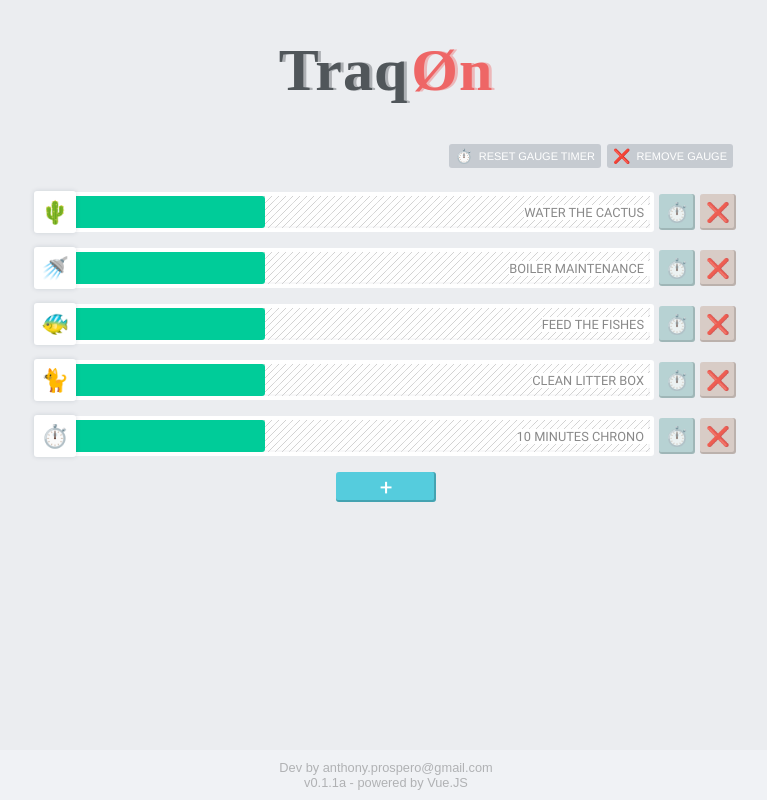
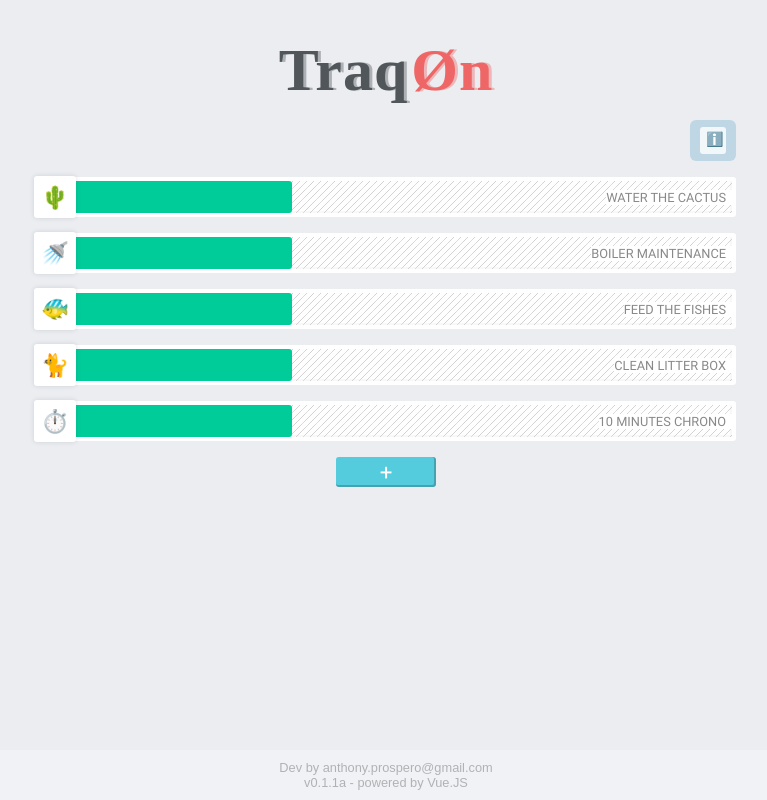
Before and after one commit to Shadowfaax/tasks-dashboard, a Vue app: page / in a window 1280 px wide. Shown: the whole page, without its empty margins (254-1021 px from the left). Built offline with nearby package versions, Linux system fonts and the light colour scheme; a web font is replaced by a local one.

Commit message:
toggle controls fct, css fixes

```diff
--- a/src/App.vue
+++ b/src/App.vue
@@ -52,7 +52,7 @@ export default {
 
 <style>
 /* APP */
-* { box-sizing: border-box; transition: transform ease-in-out .2s, width ease-in-out .2s, background-color ease .2s; }
+* { box-sizing: border-box; transition: all ease .2s, transform ease-in-out .2s, width ease-in-out .2s, background-color ease .2s, box-shadow ease .2s; }
 html, body { margin: 0; padding: 0; }
 body { background-color: #F0F2F5; }
 input { padding: 7px 12px; border: none; border-radius: 3px; background-color: #FFFFFF; font-size: .9em; letter-spacing: 1px; font-family: Helvetica, sans-serif; overflow: hidden; }
@@ -61,31 +61,38 @@ input[type='submit'],
 button { padding: 2px 15px; font-family: 'Roboto', Arial, Helvetica, sans-serif; font-size: 1em; color: #FFFFFFFF; background-color: #3399CCFF; border: none; border-radius: 3px; box-shadow: -1px -1px 0px 1px #00000033 inset; }
 input[type='submit']:hover,
 button:hover { box-shadow: 1px 1px 0px 1px #00000033 inset; transform: translate(2px, 2px); }
-form { width: 100%; }
-a { text-decoration: none; color: #3399CCFF; }
-footer { position: fixed; z-index: 555; bottom: 0; left: 0; width: 100%; padding: 10px 0; text-align: center; font-family: Arial, Helvetica, sans-serif; font-size: .8em; color: #00000044; background-color: #F0F2F5; }
+form    { width: 100%; }
+a       { text-decoration: none; color: #3399CCFF; }
+footer  { position: fixed; z-index: 555; bottom: 0; left: 0; width: 100%; padding: 10px 0; text-align: center; font-family: Arial, Helvetica, sans-serif; font-size: .8em; color: #00000044; background-color: #F0F2F5; }
 
 #app { width: 90vw; margin: 0 auto; padding-bottom: 50px; font-family: Avenir, Helvetica, Arial, sans-serif; -webkit-font-smoothing: antialiased; -moz-osx-font-smoothing: grayscale; color: #2C3E50; }
 .popup-header { position: fixed; z-index: 9999; top: 0; left: 0; padding: 10px 0; width: 100%; display: flex; flex-flow: row wrap; justify-content: space-around; align-items: center; background-color: #FFFFFFFF; box-shadow: 0 0 6px #00000022; }
 .fullscreen-popup { position: fixed; z-index: 9990; top: 0; left: 0; width: 100%; height: 100%; background-color: #FFFFFF22; backdrop-filter: blur(16px); overflow: auto; }
 .popup-content { margin-top: 60px; }
 
+.info-panel-blk     { display: flex; flex-flow: row wrap; justify-content: flex-end; margin: 0; text-align: right; }
+.info-panel         { padding: 7px 7px; display: flex; justify-content: space-around; align-items: center; font-size: 1.0em; color: #FFFFFFFF; background-color: #E9E9E9FF; border-radius: 6px; cursor: default; }
+.info-panel.right   { justify-content: flex-end; }
+.info-panel.nobg    { background-color: transparent; border: none; padding: 0; }
+.infop-item         { display: inline-block; overflow: hidden; height: 27px; margin: 0 3px; padding: 4px 6px; font-size: 11px; text-transform: uppercase; background-color: #33445533; border-radius: 3px; letter-spacing: 1px; text-align: center; display: flex; align-items: center; }
+.infop-item-icon    { font-size: 14px; }
+.info-toggle        { display: inline-block; width: 26px; text-align: center; cursor: pointer; color: #2288AAFF; background-color: #FFFFFFCC; }
+.info-toggle:hover  { background-color: #FFFFFF66; }
+
 /* GENERIC COMPONENTS */
+.info               { background-color: #66AACC55; }
+.ok                 { background-color: #66AA7755; }
+.warning            { background-color: #BBAA4455; }
+.error              { background-color: #DD333355; }
+.bg-white           { background-color: #FFFFFFFF; }
 .hidden             { display: none; }
+.shrink             { width: 0; padding: 0; margin: 0; overflow: hidden; }
+.h-space-5          { display: inline-block; width:  5px; }
+.h-space-10         { display: inline-block; width: 10px; }
 .center             { text-align: center; }
 .vertical-space-30  { display: block; width: 100%; height: 30px; }
 .vertical-space-50  { display: block; width: 100%; height: 50px; }
 .flex-center-items  { display: flex; flex-flow: row nowrap; justify-content: space-between; align-items: center; }
-
-.infop-item         { display: inline-block; margin: 0 3px; padding: 4px 6px; font-size: 11px; text-transform: uppercase; background-color: #33445533; border-radius: 3px; text-align: center; display: flex; align-items: center; }
-.infop-item-icon    { font-size: 14px; margin-right: 6px; }
-.info-panel         { background-color: #E9E9E9FF; width: 100%; padding: 14px; margin: 24px 0; display: flex; justify-content: space-around; align-items: center; font-size: 1.0em; color: #FFFFFFFF; border: 1px dashed #FFFFFFCC; border-radius: 9px; }
-.info-panel.right   { justify-content: flex-end; }
-.info-panel.nobg    { background-color: transparent; border: none; padding: 0; }
-.info-panel.info    { background-color: #66AACC55; }
-.info-panel.ok      { background-color: #66AA7755; }
-.info-panel.warning { background-color: #BBAA4455; }
-.info-panel.error   { background-color: #DD333355; }
 
 /* RESPONSIVE VIEWS */
 @media (min-width: 800px) {
--- a/src/components/Dashboard.vue
+++ b/src/components/Dashboard.vue
@@ -1,9 +1,12 @@
 <template>
     <div class="widgets-block">
 
-        <div class="info-panel nobg right">
-            <span class="infop-item"><span class="infop-item-icon">⏱️</span> reset gauge timer</span>
-            <span class="infop-item"><span class="infop-item-icon">❌</span> remove gauge</span>
+        <div class="info-panel-blk">
+            <div class="info-panel info right">
+                <span  v-bind:class="[displayInfo ? '' : 'shrink']" class="infop-item"><span class="infop-item-icon">⏱️</span><div class="h-space-5"></div> gauge timer</span>
+                <span  v-bind:class="[displayInfo ? '' : 'shrink']" class="infop-item"><span class="infop-item-icon">❌</span><div class="h-space-5"></div>remove gauge</span>
+                <span @click="displayInfoToggle()" class="infop-item info-toggle"><span href="#" class="infop-item-icon">ℹ️</span></span>
+            </div>
         </div>
 
         <div id="gauge-widgets" class="gauge-widgets-container">
@@ -15,10 +18,10 @@
                     </div>
                     <div class="gauge-progress" v-bind:class="[item.percent > 66 ? 'yellow' : '', item.percent > 95 ? 'red' : '']" v-bind:style="'width:'+item.percent+'%'"></div>
                 </div>
-                <a href="#" title="Reset timer" v-bind:class="{ 'shrink': gaugeToggle[index] }" class="gauge-action gauge-reset" :data-array-id="index" @click="resetGauge(index)">
-                    <span><!-- ♻️⏱️ -->⏱️</span>
+                <a href="#" title="Reset timer" v-bind:class="[gaugeToggle[index] ? 'shrink' : '']" class="gauge-action gauge-reset" :data-array-id="index" @click="resetGauge(index)">
+                    <span>⏱️</span>
                 </a>
-                <a href="#" title="Remove gauge" v-bind:class="{ 'shrink': gaugeToggle[index] }" class="gauge-action gauge-delete" :data-array-id="index" @click="removeNode(index)">
+                <a href="#" title="Remove gauge" v-bind:class="[gaugeToggle[index] ? 'shrink' : '']" class="gauge-action gauge-delete" :data-array-id="index" @click="removeNode(index)">
                     <span>❌</span>
                 </a>
             </div>
@@ -93,6 +96,7 @@ export default {
         return {
             items: [],
             gaugeToggle: [],
+            displayInfo: false,
             addName: '',
             addDays: '',
             addHours: '',
@@ -105,6 +109,9 @@ export default {
     methods: {
         checkForm: function (event) {
             // checkForm(event)
+        },
+        displayInfoToggle: function (event) {
+            this.displayInfo = !this.displayInfo
         },
         resetForm: function (event) {
             this.addName = ''
@@ -144,9 +151,18 @@ export default {
         toggleForm: function () {
             this.formShow = !this.formShow
             this.addButton = this.formShow ? '-' : '+'
+            if (this.formShow) setTimeout(function () { window.scrollTo(0, document.body.scrollHeight) }, 50)
+            else window.scrollTo(0, 0)
+        },
+        setGaugeToggle: function (ex = -1) {
+            for (let i = 0; i < this.items.length; i++) {
+                if (i !== ex) this.$set(this.gaugeToggle, i, true)
+            }
         },
         gaugeCtrlToggle: function (index) {
-            // this.gaugeToggle[index] = !this.gaugeToggle[index]
+            this.$set(this.gaugeToggle, index, !this.gaugeToggle[index])
+            this.setGaugeToggle(index)
+            // setTimeout(this.$set(this.gaugeToggle, index, true), 3000)
         },
         removeNode: function (index) {
             const storage = localStorage
@@ -154,6 +170,7 @@ export default {
             var data = { dataArray: this.items }
             var dataStr = JSON.stringify(data)
             storage.setItem('data', dataStr)
+            this.gaugeCtrlToggle(index)
         },
         resetGauge: function (index) {
             const storage = localStorage
@@ -164,6 +181,7 @@ export default {
             var dataStr = JSON.stringify(data)
             storage.setItem('data', dataStr)
             this.loadData()
+            this.gaugeCtrlToggle(index)
         },
         animGauge: function () {
             this.loadData()
@@ -173,6 +191,7 @@ export default {
     created: function () {
         this.loadData()
         this.animGauge()
+        this.setGaugeToggle()
     }
 }
 
@@ -184,12 +203,12 @@ export default {
 
 .gauge                  { display: flex; flex-flow: row nowrap; justify-content: space-between; align-items: center; }
 .gauge-action           { /* flex: 1 0 36px; */ margin: 0 0 0 5px; width: 36px; height: 36px; border-radius: 3px; display: flex; justify-content: space-around; align-items: center; font-size: 1.2em; overflow: hidden; font-family: Arial, Helvetica, sans-serif; font-size: 1.2em; text-transform: uppercase; color: #FFFFFFCC; }
-.gauge-action.shrink    { width: 0; }
+.gauge-action.shrink    { width: 0; padding: 0; margin: 0; }
 .gauge-action:hover     { box-shadow: 1px 1px 0px 1px #00000033 inset; transform: translate(1px, 1px); }
 .gauge-reset            { background-color: #AACCCCCC; box-shadow: -1px -1px 0 1px #00000022 inset; }
 .gauge-delete           { background-color: #BB998866; box-shadow: -1px -1px 0 1px #00000022 inset; }
-.gauge-blk              { flex: 1 1 60%; height: 32px; margin-left: 36px; border-radius: 3px; padding: 0; border: 4px solid #FFFFFF; background-color: #FFFFFFCC; box-shadow: -1px -1px 0 1px #11224422 inset; background-image: url('../../public/images/patterns/black-twill.png'); box-sizing: content-box; }
-.gauge-blk:hover        { transform: scale(1.1); cursor: pointer; }
+.gauge-blk              { flex: 1 1 60%; height: 32px; margin-left: 36px; border-radius: 3px; padding: 0; border: 4px solid #FFFFFF; background-color: #FFFFFFCC; box-shadow: -1px -1px 0 1px #11224422 inset, 2px 2px 20px #00000000; background-image: url('../../public/images/patterns/black-twill.png'); box-sizing: content-box; }
+.gauge-blk:hover        { transform: translateX(-1%); cursor: pointer; box-shadow: -1px -1px 0 1px #11224422 inset, 0 4px 14px #00000011; }
 .gauge-items            { width: 100%; height: 100%; background-color: #FFFFFFCC; }
 .gauge-img              { position: relative; top: 0px; left: -42px; z-index: 60; }
 .gauge-img .emoji       { display: flex; align-items: center; justify-content: center; position: absolute; width: 42px; height: 42px; border-radius: 3px; text-align: center; font-size: 1.4em; background-color: #FFFFFFFF; box-shadow: 0 0 5px #11224422; }
```
